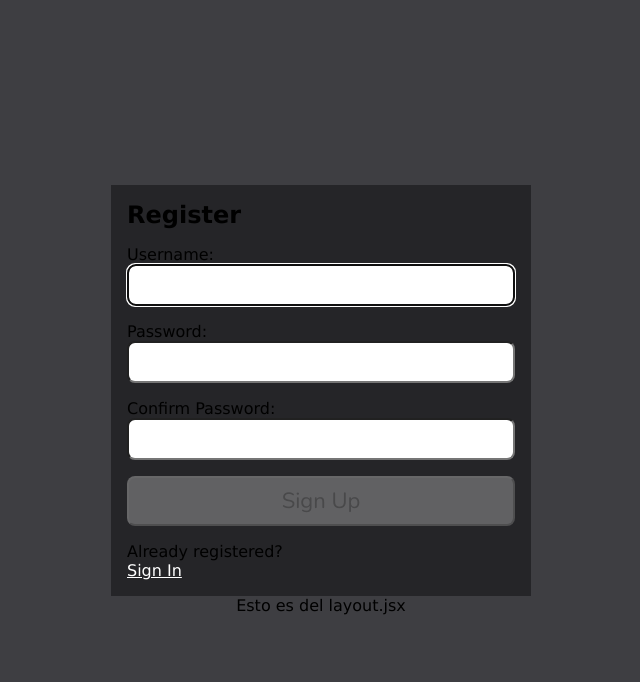
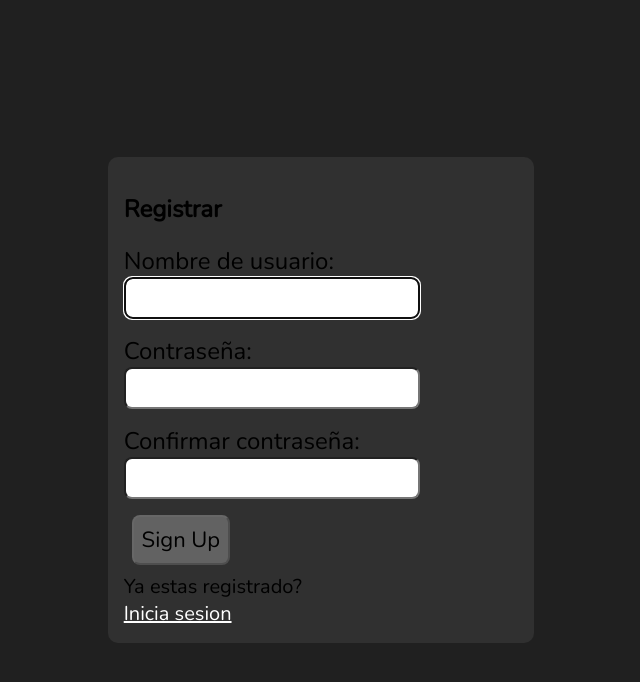
Before and after one commit to EnriqueMTzEkO/To-do-app, a React (Vite) app in the folder front/: page /register in a window 1280 px wide. Shown: the top 682 px of the page, without its empty margins (319-959 px from the left). Built offline with nearby package versions, Linux system fonts and the light colour scheme.

Commit message:
some css

```diff
--- a/front/src/App.jsx
+++ b/front/src/App.jsx
@@ -7,6 +7,7 @@ import Unauthorized from './routes/Unauthorized';
 import Settings from './routes/Settings';
 import Notes from './routes/Notes';
 import RequireAuth from './RequireAuth';
+import WelcomePage from './routes/WelcomePage';
 import PersistLogin from './Components/PersistLogin';
 import { Routes, Route } from 'react-router-dom';
 import NewNote from './routes/NewNote';
@@ -17,6 +18,7 @@ function App() {
     <Routes>
       <Route path="/" element={<Layout />}>
         {/* public routes */}
+        <Route path='/' element={<WelcomePage />} />
         <Route path="register" element={<Register />} />
         <Route path="login" element={<Login />} />
         <Route path="unauthorized"  element={<Unauthorized />} />
--- a/front/src/Layout.jsx
+++ b/front/src/Layout.jsx
@@ -6,7 +6,6 @@ const Layout = () => {
     return(
         <main className="App">
             <Outlet />
-            <div>Esto es del layout.jsx</div>
         </main>
     );
 }
--- a/front/src/routes/Login.jsx
+++ b/front/src/routes/Login.jsx
@@ -60,14 +60,16 @@ const Login = () => {
     }
 
     return (
+        <div id='container'>
         <section>
             <p ref={errRef} className={errMsg ? "errmsg" : "offscreen"} aria-live="assertive">{errMsg}</p>
             <h1>Inicia sesión</h1>
             <form onSubmit={handleSubmit}>
-                <label htmlFor="username">Nombre de usuario:</label>
+                <label className='label_login' htmlFor="username">Nombre de usuario:</label>
                 <input
                     type="text"
                     id="username"
+                    className='login_input'
                     ref={userRef}
                     autoComplete="off"
                     onChange={(e) => setUser(e.target.value)}
@@ -75,15 +77,16 @@ const Login = () => {
                     required
                 />
 
-                <label htmlFor="password">Contraseña:</label>
+                <label className='label_login' htmlFor="password">Contraseña:</label>
                 <input
                     type="password"
                     id="password"
+                    className='login_input'
                     onChange={(e) => setPwd(e.target.value)}
                     value={pwd}
                     required
                 />
-                <button>Inicia Sesión</button>
+                <button id='auth_btn'>Inicia Sesión</button>
             </form>
             <p>
                 ¿Aún no tienes cuenta?<br />
@@ -92,6 +95,7 @@ const Login = () => {
                 </span>
             </p>
         </section>
+        </div>
     )
 }
 
--- a/front/src/routes/Register.jsx
+++ b/front/src/routes/Register.jsx
@@ -83,20 +83,21 @@ const Register = () => {
 
     return (
         <>
+        <div id='container'>
             {success ? (
                 <section>
-                    <h1>Success!</h1>
+                    <h1>Listo!</h1>
                     <p>
-                    <Link to={"/login"}>Sign In</Link>
+                    <Link to={"/login"}>Regresa para iniciar sesion</Link>
                     </p>
                 </section>
             ) : (
                 <section>
                     <p ref={errRef} className={errMsg ? "errmsg" : "offscreen"} aria-live="assertive">{errMsg}</p>
-                    <h1>Register</h1>
+                    <h1>Registrar</h1>
                     <form onSubmit={handleSubmit}>
-                        <label htmlFor="username">
-                            Username:
+                        <label className='label_login' htmlFor="username">
+                            Nombre de usuario:
                             <FontAwesomeIcon icon={faCheck} className={validName ? "valid" : "hide"} />
                             <FontAwesomeIcon icon={faTimes} className={validName || !user ? "hide" : "invalid"} />
                         </label>
@@ -115,14 +116,14 @@ const Register = () => {
                         />
                         <p id="uidnote" className={userFocus && user && !validName ? "instructions" : "offscreen"}>
                             <FontAwesomeIcon icon={faInfoCircle} />
-                            4 to 24 characters.<br />
-                            Must begin with a letter.<br />
-                            Letters, numbers, underscores, hyphens allowed.
+                            De 4 a 24 caracteres.<br />
+                            Debe inicar con una letra.<br />
+                            Letras, numero, guion bajo, signos estan permitidos.
                         </p>
 
 
-                        <label htmlFor="password">
-                            Password:
+                        <label className='label_login' htmlFor="password">
+                            Contraseña:
                             <FontAwesomeIcon icon={faCheck} className={validPwd ? "valid" : "hide"} />
                             <FontAwesomeIcon icon={faTimes} className={validPwd || !pwd ? "hide" : "invalid"} />
                         </label>
@@ -139,14 +140,14 @@ const Register = () => {
                         />
                         <p id="pwdnote" className={pwdFocus && !validPwd ? "instructions" : "offscreen"}>
                             <FontAwesomeIcon icon={faInfoCircle} />
-                            8 to 24 characters.<br />
-                            Must include uppercase and lowercase letters, a number and a special character.<br />
-                            Allowed special characters: <span aria-label="exclamation mark">!</span> <span aria-label="at symbol">@</span> <span aria-label="hashtag">#</span> <span aria-label="dollar sign">$</span> <span aria-label="percent">%</span>
+                            8 a 24 caracteres.<br />
+                            Debe incluir letras mayusculas y minusculas, al menos un numero y un caracter especial.<br />
+                            Caracteres especiales permitidos: <span aria-label="exclamation mark">!</span> <span aria-label="at symbol">@</span> <span aria-label="hashtag">#</span> <span aria-label="dollar sign">$</span> <span aria-label="percent">%</span>
                         </p>
 
 
-                        <label htmlFor="confirm_pwd">
-                            Confirm Password:
+                        <label className='label_login' htmlFor="confirm_pwd">
+                            Confirmar contraseña:
                             <FontAwesomeIcon icon={faCheck} className={validMatch && matchPwd ? "valid" : "hide"} />
                             <FontAwesomeIcon icon={faTimes} className={validMatch || !matchPwd ? "hide" : "invalid"} />
                         </label>
@@ -163,22 +164,24 @@ const Register = () => {
                         />
                         <p id="confirmnote" className={matchFocus && !validMatch ? "instructions" : "offscreen"}>
                             <FontAwesomeIcon icon={faInfoCircle} />
-                            Must match the first password input field.
+                            Debe de coincidir con la primera contraseña.
                         </p>
 
-                        <button disabled={!validName || !validPwd || !validMatch ? true : false}>Sign Up</button>
+                        <button disabled={!validName || !validPwd || !validMatch ? true : false} id="register_btn">Sign Up</button>
                     </form>
                     <p>
-                        Already registered?<br />
+                        Ya estas registrado?<br />
                         <span className="line">
                             {/*put router link here*/}
-                            <Link to={"/login"}>Sign In</Link>
+                            <Link to={"/login"}>Inicia sesion</Link>
 
                         </span>
                     </p>
                 </section>
             )}
+            </div>
         </>
+
     )
 }
 
--- /dev/null
+++ b/front/src/routes/WelcomePage.jsx
@@ -0,0 +1,20 @@
+import { useNavigate } from "react-router-dom"
+
+const WelcomePage = () => {
+    const navigate = useNavigate();
+
+    const goRegister = () => navigate('register');
+
+    return (
+        <section>
+            <h1>Aqui debe tener una pagina que diga que hacemos y la imagen que hicimos</h1>
+            <br />
+            <p>Hola</p>
+            <div>
+                <button onClick={goRegister}>registreate aqui</button>
+            </div>
+        </section>
+    )
+}
+
+export default WelcomePage
--- a/front/src/style/home.css
+++ b/front/src/style/home.css
@@ -1,7 +1,7 @@
-body{
+/* body{
     background-color: #3e3e42;
-    font-family: Verdana, Geneva, Tahoma, sans-serif /* Tal vez lo cambio */
-}
+    font-family: Verdana, Geneva, Tahoma, sans-serif; //Tal vez lo cambio
+} */
 
 #home{
     min-height: 100vh;
@@ -12,3 +12,46 @@ body{
     padding: 20px 50px 0 50px;
     background-color: #252526;
 }
+
+#notes{
+    width: 100%;
+    margin-left: 255px; /* Espacio para el SideBar */
+
+}
+
+#note_container{
+    display: grid;
+    justify-content: center;
+    width: 100%;
+}
+
+#note_note_area{
+
+}
+
+.note_subtitle{
+    display: grid;
+
+}
+
+.note_text_note{
+    display: grid;
+    grid-template-columns: 10% 90%;
+}
+.note_checkbox_label{
+    margin: 0;
+    flex-wrap: wrap;
+    align-content: center;
+    justify-content: center;
+    padding: 0;
+}
+
+.note_checkbox_input{
+    height: 50px;
+    width: 50px;
+    margin: 0;
+}
+
+.note_textarea_txt{
+    margin-left: 15px;
+}
--- a/front/src/style/index.css
+++ b/front/src/style/index.css
@@ -1,53 +1,71 @@
 @import url('https://fonts.googleapis.com/css2?family=Nunito&display=swap');
 
-* {
+html{
+    height: 100%;
+    width: 100%;
+    padding: 0;
     margin: 0;
-    padding: 0;
-    box-sizing: border-box;
 }
 
-html, body {
+body{
+    background-color: #202020;
     height: 100%;
+    width: 100%;
+    padding: 0;
+    margin: 0;
 }
 
 #root{
     height: 100%;
+    width: 100%;
+    padding: 0;
+    margin: 0;
+}
+
+.App{
+    height: 100%;
+    width: 100%;
+    padding: 0;
+    margin: 0;
+    display: flex;
+    justify-content: space-around;
+}
+
+#container{
     display: flex;
     justify-content: center;
-    align-items: center;
-}
-
-.App {
-    display: flex;
-    flex-direction: column;
-    justify-content: center;
-    align-items: center;
-    flex-grow: 1;
-    padding: 1rem 0.5rem;
-    height: 100%;
+    flex-wrap: wrap;
+    align-content: center;
 }
 
 section {
-    display: flex;
-    flex-direction: column;
-    justify-content: center;
+    background-color: #303030;
+    display: block;
+    padding: 1rem;
+    height: auto;
     width: 100%;
-    max-width: 420px;
-    min-height: 400px;
-    padding: 1rem;
-    background-color: rgba(0,0,0,0.4);
-}
-
-form {
-    display: flex;
-    flex-direction: column;
-    justify-content: space-evenly;
-    flex-grow: 1;
-    padding-bottom: 1rem;
+    border-radius: 10px;
 }
 
 a, a:visited {
+    font-family: 'Nunito', sans-serif;
     color: #fff;
+}
+
+p,
+h1,
+label{
+    font-family: 'Nunito', sans-serif;
+}
+
+label{
+    display: flex;
+    font-size: 150%;
+}
+
+p{
+    font-size: 125%;
+    margin: 0;
 }
 
 input[type="text"],
@@ -60,13 +78,26 @@ textarea {
     border-radius: 0.5rem;
 }
 
-label,
-button {
+#auth_btn, #register_btn{
+    font-family: 'Nunito', sans-serif;
+    font-size: 22px;
+    padding: 0.25rem;
+    padding: 0.5rem;
     margin-top: 1rem;
+    margin-left: 2%;
+    margin-bottom: .5rem;
+    border-radius: 0.5rem;
+    background-color: #626262;
+    color: #000;
 }
 
-button {
-    padding: 0.5rem;
+.login_input{
+    width: 80%;
+    margin-bottom: 10px;
+}
+
+.label_login{
+    margin-top: 1rem;
 }
 
 .instructions {
```
Also changed, not shown: front/src/routes/Notes.jsx (+17 -12 lines), 2 other files (tests, documents, lock files or other folders).
